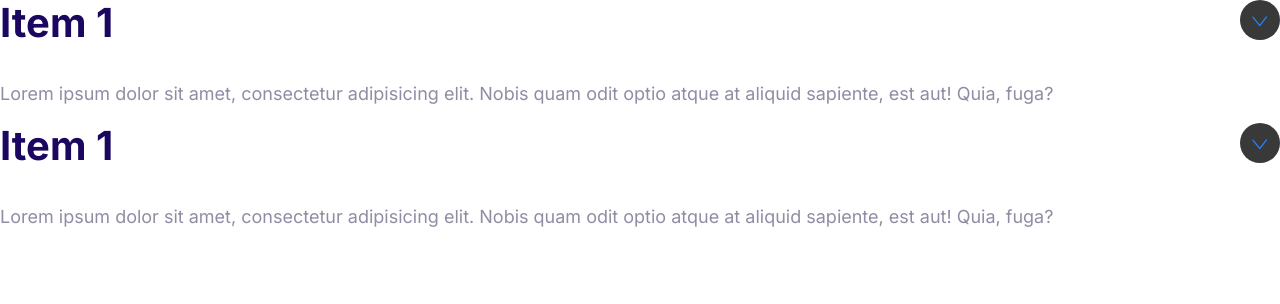
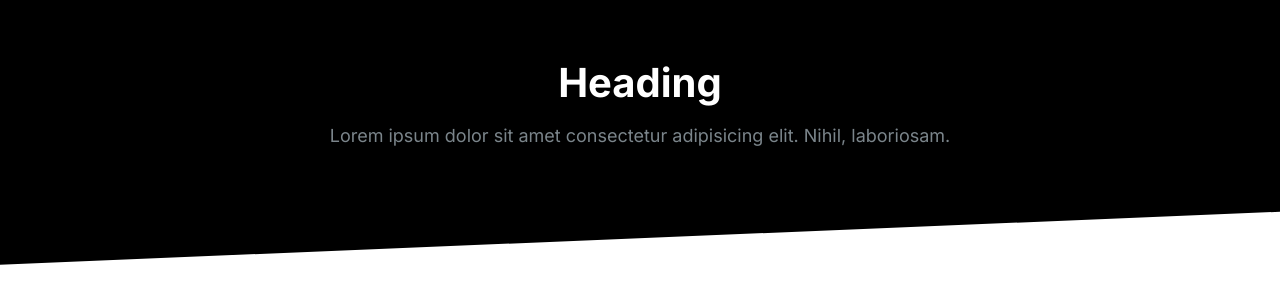
Before and after one commit to usmanshabbir756/firstweb, a plain HTML site: page index.html in a window 1280 px wide. Drawn offline with Linux system fonts and the light colour scheme.

Commit message:
blacks def

```diff
--- a/css/style.css
+++ b/css/style.css
@@ -479,3 +479,40 @@ font-size: 1.6rem;
     max-height: 100vh;
     opacity: 1;
 }
+/* Blocks */
+.block {
+    --padding-vertical: 6rem;
+    padding: var(--padding-vertical) 2rem;
+  }
+
+  .block__header {
+    text-align: center;
+  }
+
+  .block__heading {
+    margin-top: 0;
+  }
+
+  .block--dark {
+    background: #000;
+    color: #7b858b;
+  }
+
+  .block--dark .block__heading {
+    color: #fff;
+  }
+
+  .block--skewed-right {
+    padding-bottom: calc(var(--padding-vertical) + 4rem);
+    clip-path: polygon(0% 0%, 100% 0%, 100% 100%, 0% 80%);
+  }
+
+  .block--skewed-left {
+    padding-bottom: calc(var(--padding-vertical) + 4rem);
+    clip-path: polygon(0% 0%, 100% 0%, 100% 80%, 0% 100%);
+  }
+
+  .container {
+    max-width: 1140px;
+    margin: 0 auto;
+  }
--- a/index.html
+++ b/index.html
@@ -15,34 +15,14 @@
     <link rel="stylesheet" href="css/style.css" />
   </head>
   <body>
-    <div class="collapsible collapsible--expanded">
-      <header class="collapsible__header">
-        <h2 class="collapsible__heading">Item 1</h2>
-        <svg class="icon icon--primary collapsible__chevron">
-          <use xlink:href="images/sprite.svg#chevron"></use>
-        </svg>
+    <section class="block block--dark block--skewed-left">
+      <header class="block__header">
+        <h2 class="block__heading">Heading</h2>
+        <p>
+          Lorem ipsum dolor sit amet consectetur adipisicing elit. Nihil,
+          laboriosam.
+        </p>
       </header>
-      <div class="collapsible__container">
-        <p>
-          Lorem ipsum dolor sit amet, consectetur adipisicing elit. Nobis quam
-          odit optio atque at aliquid sapiente, est aut! Quia, fuga?
-        </p>
-      </div>
-    </div>
-    <div class="collapsible collapsible--expanded">
-      <header class="collapsible__header">
-        <h2 class="collapsible__heading">Item 1</h2>
-        <svg class="icon icon--primary collapsible__chevron">
-          <use xlink:href="images/sprite.svg#chevron"></use>
-        </svg>
-      </header>
-      <div class="collapsible__container">
-        <p>
-          Lorem ipsum dolor sit amet, consectetur adipisicing elit. Nobis quam
-          odit optio atque at aliquid sapiente, est aut! Quia, fuga?
-        </p>
-      </div>
-    </div>
-    <script src="js/main.js"></script>
+    </section>
   </body>
 </html>
```
Also changed, not shown: Component/blocks.html (added, +9 -0 lines), Component/collapsible.html (added, +14 -0 lines).
